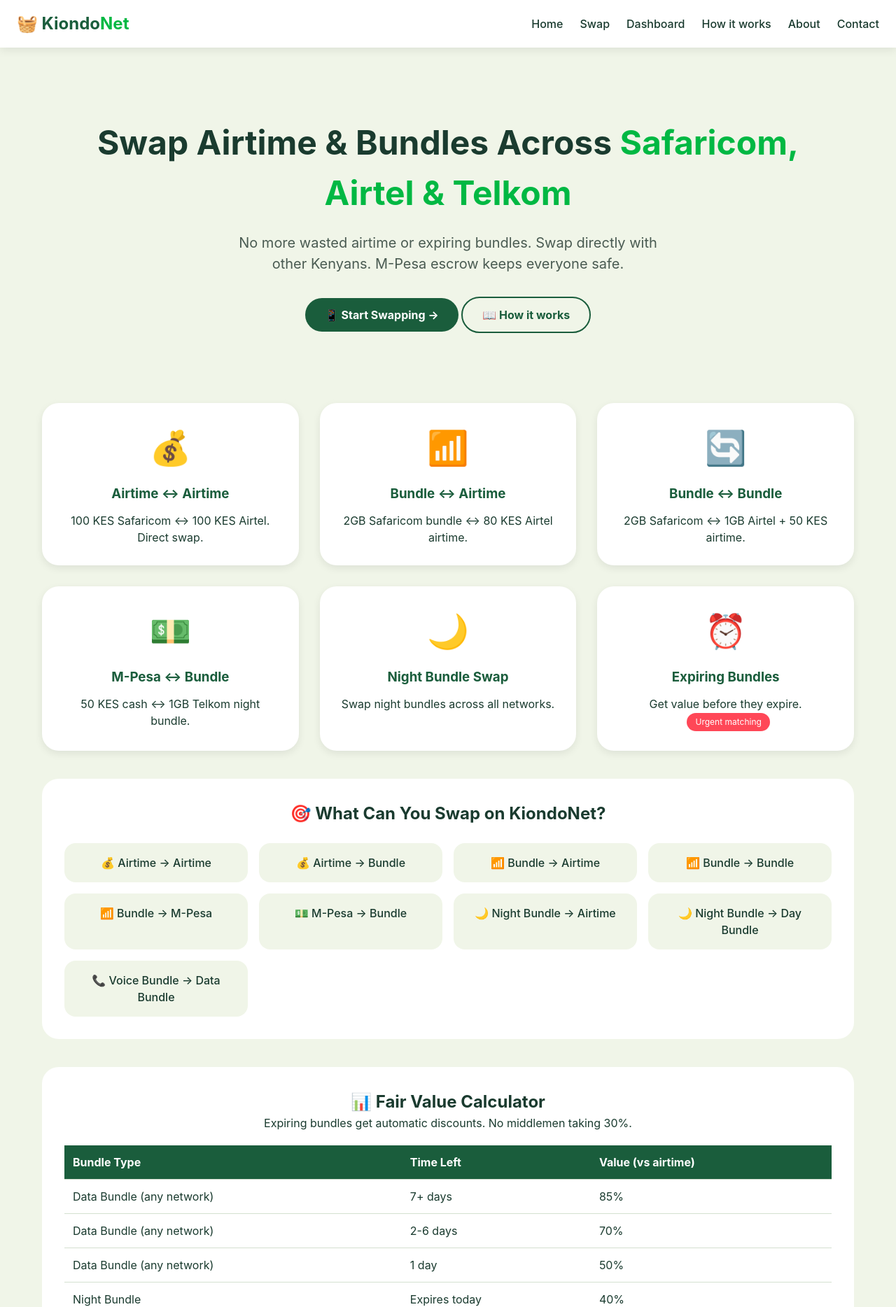
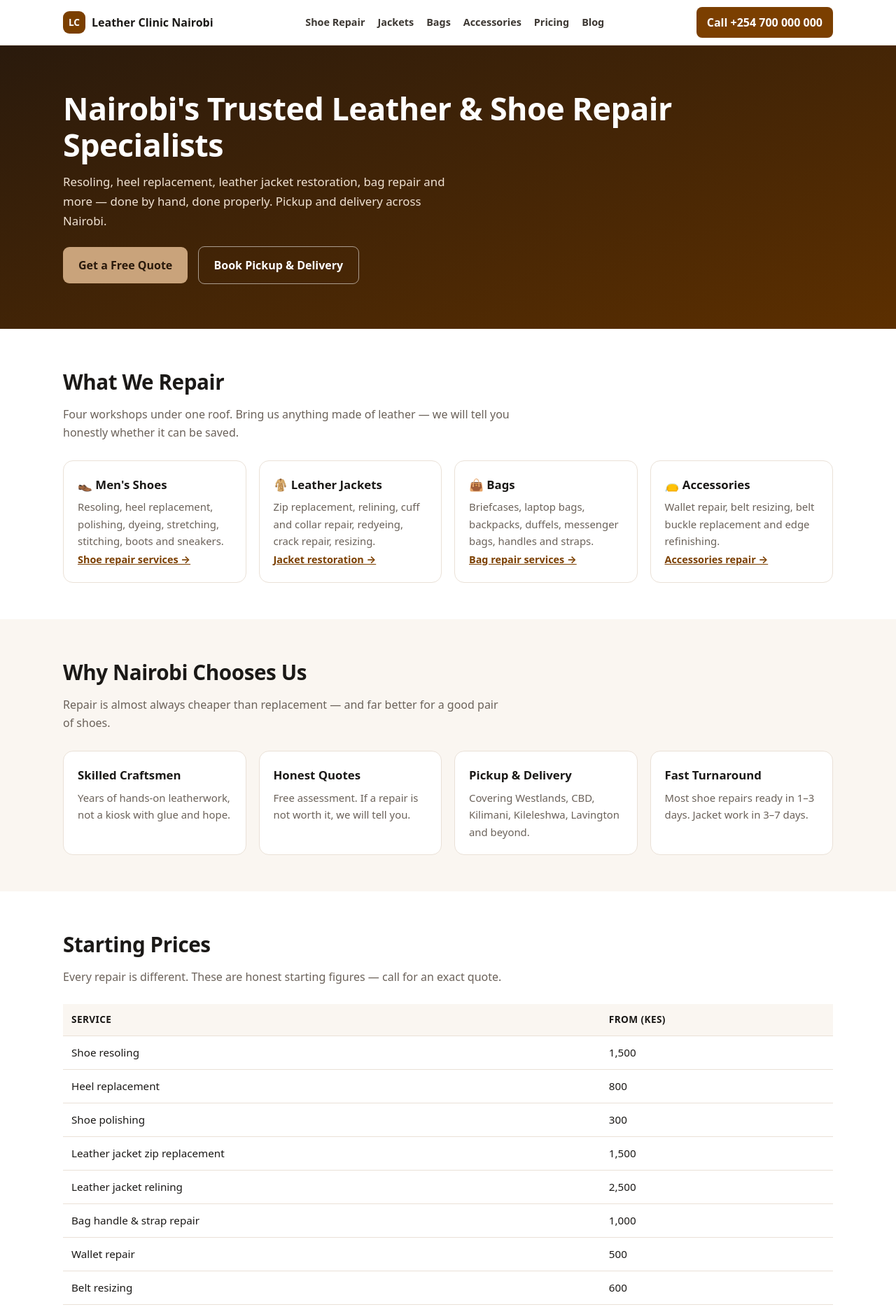
Before and after one commit to davidochieng2345678-afk/KiondoNet, a website: page index.html in a window 1280 px wide. Shown: the top 1868 px of the page at 70% size. Drawn offline with Linux system fonts and the light colour scheme.

Commit message:
Update index.html

```diff
--- a/index.html
+++ b/index.html
@@ -1,239 +1,230 @@
 <!DOCTYPE html>
-<html lang="en">
+<html lang="en-KE">
 <head>
-    <meta charset="UTF-8">
-    <meta name="viewport" content="width=device-width, initial-scale=1.0">
-    <title>KiondoNet - Swap Airtime & Bundles Across Networks</title>
-<meta name="robots" content="noindex, nofollow">
-
+<meta charset="utf-8">
+<meta name="viewport" content="width=device-width, initial-scale=1">
+<title>Leather &amp; Shoe Repair in Nairobi | Leather Clinic Nairobi</title>
+<meta name="description" content="Professional shoe repair, leather jacket restoration, bag repair and belt repair in Nairobi. Pickup &amp; delivery across Westlands, CBD, Kilimani and more. Free quotes.">
+<link rel="canonical" href="https://leatherclinic.co.ke/">
+<meta property="og:title" content="Leather &amp; Shoe Repair in Nairobi | Leather Clinic Nairobi">
+<meta property="og:description" content="Shoe resoling, leather jacket restoration, bag repair and more. Pickup &amp; delivery across Nairobi.">
+<meta property="og:type" content="website">
+<meta property="og:url" content="https://leatherclinic.co.ke/">
+<script type="application/ld+json">
+{"@context":"https://schema.org","@type":"LocalBusiness","name":"Leather Clinic Nairobi","url":"https://leatherclinic.co.ke/","telephone":"+254700000000","email":"hello@leatherclinic.co.ke","address":{"@type":"PostalAddress","streetAddress":"Kimathi Street","addressLocality":"Nairobi","addressCountry":"KE"},"openingHours":"Mo-Sa 08:00-18:00","priceRange":"KES","areaServed":["Westlands","Upper Hill","Nairobi CBD","Kilimani","Kileleshwa","Lavington","Parklands","South B","South C","Embakasi","Rongai","Kasarani","Ruiru","Syokimau","Thika Road"]}
+</script>
 <style>
-        * { margin: 0; padding: 0; box-sizing: border-box; }
-        body {
-            font-family: -apple-system, BlinkMacSystemFont, 'Segoe UI', Roboto, Helvetica, Arial, sans-serif;
-            background: #f0f5e8;
-            color: #1a3b2f;
-            line-height: 1.5;
-        }
-        .navbar {
-            background: white;
-            padding: 16px 24px;
-            display: flex;
-            justify-content: space-between;
-            align-items: center;
-            flex-wrap: wrap;
-            gap: 16px;
-            box-shadow: 0 4px 12px rgba(0,0,0,0.08);
-            position: sticky;
-            top: 0;
-            z-index: 100;
-        }
-        .logo {
-            font-size: 24px;
-            font-weight: bold;
-            color: #1a5d3c;
-            text-decoration: none;
-        }
-        .logo span { color: #00b843; }
-        .nav-links { display: flex; gap: 24px; flex-wrap: wrap; }
-        .nav-links a { text-decoration: none; color: #1a3b2f; font-weight: 500; }
-        .nav-links a:hover { color: #1a5d3c; }
-        .btn {
-            padding: 12px 28px;
-            border-radius: 40px;
-            font-weight: bold;
-            text-decoration: none;
-            display: inline-block;
-            border: none;
-            font-size: 16px;
-            cursor: pointer;
-        }
-        .btn-primary { background: #1a5d3c; color: white; }
-        .btn-primary:hover { background: #0e3d26; }
-        .btn-accent { background: #00b843; color: white; }
-        .btn-outline { background: transparent; border: 2px solid #1a5d3c; color: #1a5d3c; }
-        .container { max-width: 1200px; margin: 0 auto; padding: 40px 20px; }
-        .hero { text-align: center; padding: 60px 20px; }
-        .hero h1 { font-size: 48px; margin-bottom: 20px; }
-        .hero h1 span { color: #00b843; }
-        .hero p { font-size: 20px; color: #4a5b52; margin-bottom: 32px; max-width: 600px; margin-left: auto; margin-right: auto; }
-        .card-grid {
-            display: grid;
-            grid-template-columns: repeat(auto-fit, minmax(280px, 1fr));
-            gap: 30px;
-            margin: 40px 0;
-        }
-        .card {
-            background: white;
-            padding: 28px;
-            border-radius: 24px;
-            box-shadow: 0 4px 12px rgba(0,0,0,0.08);
-            text-align: center;
-        }
-        .card-icon { font-size: 48px; margin-bottom: 16px; }
-        .card h3 { margin-bottom: 12px; color: #1a5d3c; }
-        .swap-types {
-            background: white;
-            border-radius: 24px;
-            padding: 32px;
-            margin: 40px 0;
-        }
-        .swap-types h2 { text-align: center; margin-bottom: 24px; }
-        .swap-grid {
-            display: grid;
-            grid-template-columns: repeat(auto-fit, minmax(240px, 1fr));
-            gap: 16px;
-        }
-        .swap-type-item {
-            background: #f0f5e8;
-            padding: 16px;
-            border-radius: 16px;
-            text-align: center;
-            font-weight: 500;
-        }
-        .urgent-badge {
-            background: #ff4757;
-            color: white;
-            padding: 4px 12px;
-            border-radius: 20px;
-            font-size: 12px;
-            display: inline-block;
-            margin-left: 8px;
-        }
-        .footer {
-            background: #0e3d26;
-            color: white;
-            text-align: center;
-            padding: 40px;
-            margin-top: 60px;
-        }
-        .footer a { color: #00b843; text-decoration: none; }
-        .value-table {
-            width: 100%;
-            border-collapse: collapse;
-            margin: 20px 0;
-        }
-        .value-table th, .value-table td {
-            padding: 12px;
-            text-align: left;
-            border-bottom: 1px solid #d4e0d0;
-        }
-        .value-table th { background: #1a5d3c; color: white; }
-        @media (max-width: 768px) {
-            .hero h1 { font-size: 32px; }
-            .navbar { flex-direction: column; text-align: center; }
-        }
+:root{--ink:#1b1917;--br:#7b3f00;--brd:#5c2f00;--tan:#c9a37b;--sand:#faf6f1;--line:#eae1d7;--mut:#6b625a}
+*{margin:0;padding:0;box-sizing:border-box}
+body{font:16px/1.65 system-ui,-apple-system,"Segoe UI",Roboto,Arial,sans-serif;color:var(--ink);background:#fff}
+img{max-width:100%;display:block}
+a{color:var(--br)}
+.wrap{width:min(1100px,92%);margin:0 auto}
+header{position:sticky;top:0;z-index:9;background:#fff;border-bottom:1px solid var(--line)}
+.bar{display:flex;flex-wrap:wrap;align-items:center;justify-content:space-between;gap:10px;padding:10px 0}
+.brand{display:flex;align-items:center;gap:9px;font-weight:800;color:var(--ink);text-decoration:none;font-size:1rem}
+.mark{width:32px;height:32px;border-radius:9px;background:var(--br);color:#fff;display:grid;place-items:center;font-size:.85rem}
+nav ul{display:flex;gap:18px;list-style:none;font-size:.9rem;font-weight:600;overflow-x:auto}
+nav a{color:#3d3833;text-decoration:none;white-space:nowrap}
+nav a:hover{color:var(--br)}
+.cta{background:var(--br);color:#fff;padding:9px 15px;border-radius:8px;font-weight:700;text-decoration:none;white-space:nowrap;display:inline-block}
+.cta:hover{background:var(--brd)}
+.hero{background:linear-gradient(160deg,#2a1a0c,#5c2f00);color:#fff;padding:64px 0}
+.hero h1{font-size:clamp(1.8rem,4.4vw,2.8rem);line-height:1.15;letter-spacing:-.5px}
+.hero p{color:#f0e2d2;max-width:60ch;margin-top:14px;font-size:1.05rem}
+.btn{display:inline-block;background:var(--tan);color:#2a1a0c;padding:13px 22px;border-radius:9px;font-weight:800;text-decoration:none;margin:22px 10px 0 0}
+.btn.alt{background:transparent;color:#fff;border:1.5px solid rgba(255,255,255,.55)}
+section{padding:52px 0}
+h2{font-size:clamp(1.35rem,3vw,1.85rem);letter-spacing:-.4px;margin-bottom:8px}
+h3{font-size:1.05rem;margin-bottom:6px}
+.lead{color:var(--mut);max-width:70ch;margin-bottom:26px}
+.grid{display:grid;gap:18px;grid-template-columns:repeat(auto-fit,minmax(230px,1fr))}
+.card{border:1px solid var(--line);border-radius:14px;padding:20px;background:#fff}
+.card p{color:var(--mut);font-size:.93rem}
+.card a{font-weight:700;font-size:.9rem}
+.sand{background:var(--sand)}
+table{width:100%;border-collapse:collapse;font-size:.95rem}
+th,td{padding:11px 12px;border-bottom:1px solid var(--line);text-align:left}
+th{background:var(--sand);font-size:.85rem;text-transform:uppercase;letter-spacing:.4px}
+ul.ticks{list-style:none}
+ul.ticks li{padding-left:26px;position:relative;margin-bottom:9px}
+ul.ticks li:before{content:"✓";position:absolute;left:0;color:var(--br);font-weight:800}
+.crumbs{font-size:.85rem;color:var(--mut);padding:14px 0}
+.crumbs a{color:var(--mut)}
+footer{background:#1b1917;color:#c9c2ba;padding:44px 0 26px;font-size:.9rem}
+footer h4{color:#fff;font-size:.8rem;text-transform:uppercase;letter-spacing:.6px;margin-bottom:12px}
+footer a{color:#c9c2ba;text-decoration:none;display:block;padding:3px 0}
+footer a:hover{color:#fff}
+.fgrid{display:grid;gap:26px;grid-template-columns:repeat(auto-fit,minmax(180px,1fr))}
+.fbot{border-top:1px solid #332e29;margin-top:30px;padding-top:18px;color:#8d857c;font-size:.82rem}
+form input,form textarea,form select{width:100%;padding:11px;border:1px solid var(--line);border-radius:8px;font:inherit;margin-bottom:12px}
+form button{background:var(--br);color:#fff;border:0;padding:13px 24px;border-radius:9px;font:inherit;font-weight:700;cursor:pointer}
+@media(max-width:760px){.hero{padding:44px 0}section{padding:38px 0}}
 </style>
 </head>
 <body>
 
-<nav class="navbar">
-    <a href="index.html" class="logo">🧺 Kiondo<span>Net</span></a>
-    <div class="nav-links">
-        <a href="index.html">Home</a>
-        <a href="swap.html">Swap</a>
-        <a href="dashboard.html">Dashboard</a>
-        <a href="how-it-works.html">How it works</a>
-        <a href="about.html">About</a>
-        <a href="contact.html">Contact</a>
+<header>
+  <div class="wrap bar">
+    <a class="brand" href="/"><span class="mark">LC</span> Leather Clinic Nairobi</a>
+    <nav>
+      <ul>
+        <li><a href="/shoe-repair/">Shoe Repair</a></li>
+        <li><a href="/leather-jacket-repair/">Jackets</a></li>
+        <li><a href="/bag-repair/">Bags</a></li>
+        <li><a href="/leather-accessories/">Accessories</a></li>
+        <li><a href="/pricing/">Pricing</a></li>
+        <li><a href="/blog/">Blog</a></li>
+      </ul>
+    </nav>
+    <a class="cta" href="tel:+254700000000">Call +254 700 000 000</a>
   </div>
-</nav>
+</header>
 
-<div class="container">
+<main>
+
 <div class="hero">
-        <h1>Swap Airtime & Bundles Across <span>Safaricom, Airtel & Telkom</span></h1>
-        <p>No more wasted airtime or expiring bundles. Swap directly with other Kenyans. M-Pesa escrow keeps everyone safe.</p>
-        <a href="swap.html" class="btn btn-primary">📱 Start Swapping →</a>
-        <a href="how-it-works.html" class="btn btn-outline">📖 How it works</a>
-    </div>
-
-    <div class="card-grid">
-        <div class="card">
-            <div class="card-icon">💰</div>
-            <h3>Airtime ↔ Airtime</h3>
-            <p>100 KES Safaricom ↔ 100 KES Airtel. Direct swap.</p>
-        </div>
-        <div class="card">
-            <div class="card-icon">📶</div>
-            <h3>Bundle ↔ Airtime</h3>
-            <p>2GB Safaricom bundle ↔ 80 KES Airtel airtime.</p>
-        </div>
-        <div class="card">
-            <div class="card-icon">🔄</div>
-            <h3>Bundle ↔ Bundle</h3>
-            <p>2GB Safaricom ↔ 1GB Airtel + 50 KES airtime.</p>
-        </div>
-        <div class="card">
-            <div class="card-icon">💵</div>
-            <h3>M-Pesa ↔ Bundle</h3>
-            <p>50 KES cash ↔ 1GB Telkom night bundle.</p>
-        </div>
-        <div class="card">
-            <div class="card-icon">🌙</div>
-            <h3>Night Bundle Swap</h3>
-            <p>Swap night bundles across all networks.</p>
-        </div>
-        <div class="card">
-            <div class="card-icon">⏰</div>
-            <h3>Expiring Bundles</h3>
-            <p>Get value before they expire. <span class="urgent-badge">Urgent matching</span></p>
+  <div class="wrap">
+    <h1>Nairobi's Trusted Leather &amp; Shoe Repair Specialists</h1>
+    <p>Resoling, heel replacement, leather jacket restoration, bag repair and more — done by hand, done properly. Pickup and delivery across Nairobi.</p>
+    <a class="btn" href="tel:+254700000000">Get a Free Quote</a>
+    <a class="btn alt" href="/pickup-and-delivery/">Book Pickup &amp; Delivery</a>
   </div>
 </div>
 
-    <div class="swap-types">
-        <h2>🎯 What Can You Swap on KiondoNet?</h2>
-        <div class="swap-grid">
-            <div class="swap-type-item">💰 Airtime → Airtime</div>
-            <div class="swap-type-item">💰 Airtime → Bundle</div>
-            <div class="swap-type-item">📶 Bundle → Airtime</div>
-            <div class="swap-type-item">📶 Bundle → Bundle</div>
-            <div class="swap-type-item">📶 Bundle → M-Pesa</div>
-            <div class="swap-type-item">💵 M-Pesa → Bundle</div>
-            <div class="swap-type-item">🌙 Night Bundle → Airtime</div>
-            <div class="swap-type-item">🌙 Night Bundle → Day Bundle</div>
-            <div class="swap-type-item">📞 Voice Bundle → Data Bundle</div>
+<section>
+  <div class="wrap">
+    <h2>What We Repair</h2>
+    <p class="lead">Four workshops under one roof. Bring us anything made of leather — we will tell you honestly whether it can be saved.</p>
+    <div class="grid">
+      <div class="card">
+        <h3>👞 Men's Shoes</h3>
+        <p>Resoling, heel replacement, polishing, dyeing, stretching, stitching, boots and sneakers.</p>
+        <a href="/shoe-repair/">Shoe repair services →</a>
+      </div>
+      <div class="card">
+        <h3>🧥 Leather Jackets</h3>
+        <p>Zip replacement, relining, cuff and collar repair, redyeing, crack repair, resizing.</p>
+        <a href="/leather-jacket-repair/">Jacket restoration →</a>
+      </div>
+      <div class="card">
+        <h3>👜 Bags</h3>
+        <p>Briefcases, laptop bags, backpacks, duffels, messenger bags, handles and straps.</p>
+        <a href="/bag-repair/">Bag repair services →</a>
+      </div>
+      <div class="card">
+        <h3>👝 Accessories</h3>
+        <p>Wallet repair, belt resizing, belt buckle replacement and edge refinishing.</p>
+        <a href="/leather-accessories/">Accessories repair →</a>
       </div>
     </div>
+  </div>
+</section>
 
-    <div style="background: white; border-radius: 24px; padding: 32px; margin: 40px 0;">
-        <h2 style="text-align: center;">📊 Fair Value Calculator</h2>
-        <p style="text-align: center; margin-bottom: 20px;">Expiring bundles get automatic discounts. No middlemen taking 30%.</p>
-        <table class="value-table">
-            <thead>
-                <tr><th>Bundle Type</th><th>Time Left</th><th>Value (vs airtime)</th></tr>
-            </thead>
-            <tbody>
-                <tr><td>Data Bundle (any network)</td><td>7+ days</td><td>85%</td></tr>
-                <tr><td>Data Bundle (any network)</td><td>2-6 days</td><td>70%</td></tr>
-                <tr><td>Data Bundle (any network)</td><td>1 day</td><td>50%</td></tr>
-                <tr><td>Night Bundle</td><td>Expires today</td><td>40%</td></tr>
-                <tr><td>Voice Bundle</td><td>Any</td><td>80%</td></tr>
-            </tbody>
-        </table>
-        <p style="font-size: 12px; color: #666; text-align: center;">You set your own rate. This is our recommended fair market value.</p>
-    </div>
-
-    <div style="background: #1a5d3c; border-radius: 24px; padding: 40px; text-align: center; color: white;">
-        <h2 style="margin-bottom: 16px;">Join 500+ Kenyans Swapping Daily</h2>
-        <p style="margin-bottom: 24px;">No middlemen. No app download. Just WhatsApp + M-Pesa.</p>
-        <a href="swap.html" class="btn" style="background: #00b843; color: white; padding: 14px 32px;">Post Your Swap Now →</a>
+<section class="sand">
+  <div class="wrap">
+    <h2>Why Nairobi Chooses Us</h2>
+    <p class="lead">Repair is almost always cheaper than replacement — and far better for a good pair of shoes.</p>
+    <div class="grid">
+      <div class="card"><h3>Skilled Craftsmen</h3><p>Years of hands-on leatherwork, not a kiosk with glue and hope.</p></div>
+      <div class="card"><h3>Honest Quotes</h3><p>Free assessment. If a repair is not worth it, we will tell you.</p></div>
+      <div class="card"><h3>Pickup &amp; Delivery</h3><p>Covering Westlands, CBD, Kilimani, Kileleshwa, Lavington and beyond.</p></div>
+      <div class="card"><h3>Fast Turnaround</h3><p>Most shoe repairs ready in 1–3 days. Jacket work in 3–7 days.</p></div>
     </div>
   </div>
+</section>
 
-<footer class="footer">
-    <p><strong>🧺 KiondoNet</strong> — Weave your network. Swap anything. Keep your value.</p>
-    <p>WhatsApp: +1 (555) 123-4567 • Email: hello@kiondonet.co.ke</p>
-    <p style="margin-top: 20px; font-size: 12px;">© 2026 KiondoNet. Swapping Kenya.</p>
+<section>
+  <div class="wrap">
+    <h2>Starting Prices</h2>
+    <p class="lead">Every repair is different. These are honest starting figures — call for an exact quote.</p>
+    <table>
+      <tr><th>Service</th><th>From (KES)</th></tr>
+      <tr><td>Shoe resoling</td><td>1,500</td></tr>
+      <tr><td>Heel replacement</td><td>800</td></tr>
+      <tr><td>Shoe polishing</td><td>300</td></tr>
+      <tr><td>Leather jacket zip replacement</td><td>1,500</td></tr>
+      <tr><td>Leather jacket relining</td><td>2,500</td></tr>
+      <tr><td>Bag handle &amp; strap repair</td><td>1,000</td></tr>
+      <tr><td>Wallet repair</td><td>500</td></tr>
+      <tr><td>Belt resizing</td><td>600</td></tr>
+    </table>
+    <p style="margin-top:18px"><a href="/pricing/">See full price guide →</a></p>
+  </div>
+</section>
+
+<section class="sand">
+  <div class="wrap">
+    <h2>Areas We Serve</h2>
+    <p class="lead">Walk-in at our Nairobi CBD workshop, or book a pickup anywhere below.</p>
+    <div class="grid">
+      <div class="card"><a href="/locations/westlands/">Westlands</a></div>
+      <div class="card"><a href="/locations/upper-hill/">Upper Hill</a></div>
+      <div class="card"><a href="/locations/cbd/">Nairobi CBD</a></div>
+      <div class="card"><a href="/locations/kilimani/">Kilimani</a></div>
+      <div class="card"><a href="/locations/kileleshwa/">Kileleshwa</a></div>
+      <div class="card"><a href="/locations/lavington/">Lavington</a></div>
+      <div class="card"><a href="/locations/parklands/">Parklands</a></div>
+      <div class="card"><a href="/locations/south-b-south-c/">South B &amp; South C</a></div>
+      <div class="card"><a href="/locations/embakasi/">Embakasi</a></div>
+      <div class="card"><a href="/locations/rongai/">Rongai</a></div>
+      <div class="card"><a href="/locations/kasarani/">Kasarani</a></div>
+      <div class="card"><a href="/locations/ruiru/">Ruiru</a></div>
+      <div class="card"><a href="/locations/syokimau/">Syokimau</a></div>
+      <div class="card"><a href="/locations/thika-road/">Thika Road</a></div>
+    </div>
+  </div>
+</section>
+
+<section>
+  <div class="wrap">
+    <h2>Ready to restore your leather?</h2>
+    <p class="lead">Send us a photo on WhatsApp and we will quote you the same day. No obligation.</p>
+    <a class="btn" style="background:var(--br);color:#fff" href="tel:+254700000000">Call +254 700 000 000</a>
+    <a class="btn" style="background:var(--sand);color:var(--br)" href="/contact/">Send a Message</a>
+  </div>
+</section>
+
+</main>
+
+<footer>
+  <div class="wrap fgrid">
+    <div>
+      <h4>Leather Clinic Nairobi</h4>
+      <p>Kimathi Street, Nairobi CBD<br>Mon–Sat, 8:00 AM – 6:00 PM</p>
+    </div>
+    <div>
+      <h4>Services</h4>
+      <a href="/shoe-repair/">Shoe Repair</a>
+      <a href="/leather-jacket-repair/">Leather Jacket Repair</a>
+      <a href="/bag-repair/">Bag Repair</a>
+      <a href="/leather-accessories/">Wallets &amp; Belts</a>
+      <a href="/corporate-services/">Corporate Services</a>
+      <a href="/security-firms-boot-repair/">Security Firm Boot Repair</a>
+    </div>
+    <div>
+      <h4>Company</h4>
+      <a href="/about/">About</a>
+      <a href="/pricing/">Pricing</a>
+      <a href="/gallery/">Before &amp; After</a>
+      <a href="/reviews/">Reviews</a>
+      <a href="/faq/">FAQ</a>
+      <a href="/blog/">Blog</a>
+    </div>
+    <div>
+      <h4>Locations</h4>
+      <a href="/locations/westlands/">Westlands</a>
+      <a href="/locations/cbd/">Nairobi CBD</a>
+      <a href="/locations/kilimani/">Kilimani</a>
+      <a href="/locations/lavington/">Lavington</a>
+      <a href="/locations/embakasi/">Embakasi</a>
+      <a href="/locations/">All areas →</a>
+    </div>
+  </div>
+  <div class="wrap fbot">
+    © 2026 Leather Clinic Nairobi · <a href="/privacy/" style="display:inline">Privacy</a> · <a href="/terms/" style="display:inline">Terms</a> · <a href="tel:+254700000000" style="display:inline">+254 700 000 000</a>
+  </div>
 </footer>
 
-<script>
-    // Check if user has swaps in localStorage
-    if(localStorage.getItem('kiondonet_swaps')) {
-        const swaps = JSON.parse(localStorage.getItem('kiondonet_swaps'));
-        const pendingCount = swaps.filter(s => s.status === 'pending').length;
-        if(pendingCount > 0) {
-            console.log(`You have ${pendingCount} active swap(s)`);
-        }
-    }
-</script>
 </body>
 </html>
```
Lines whose indentation alone changed are shown as unchanged.
